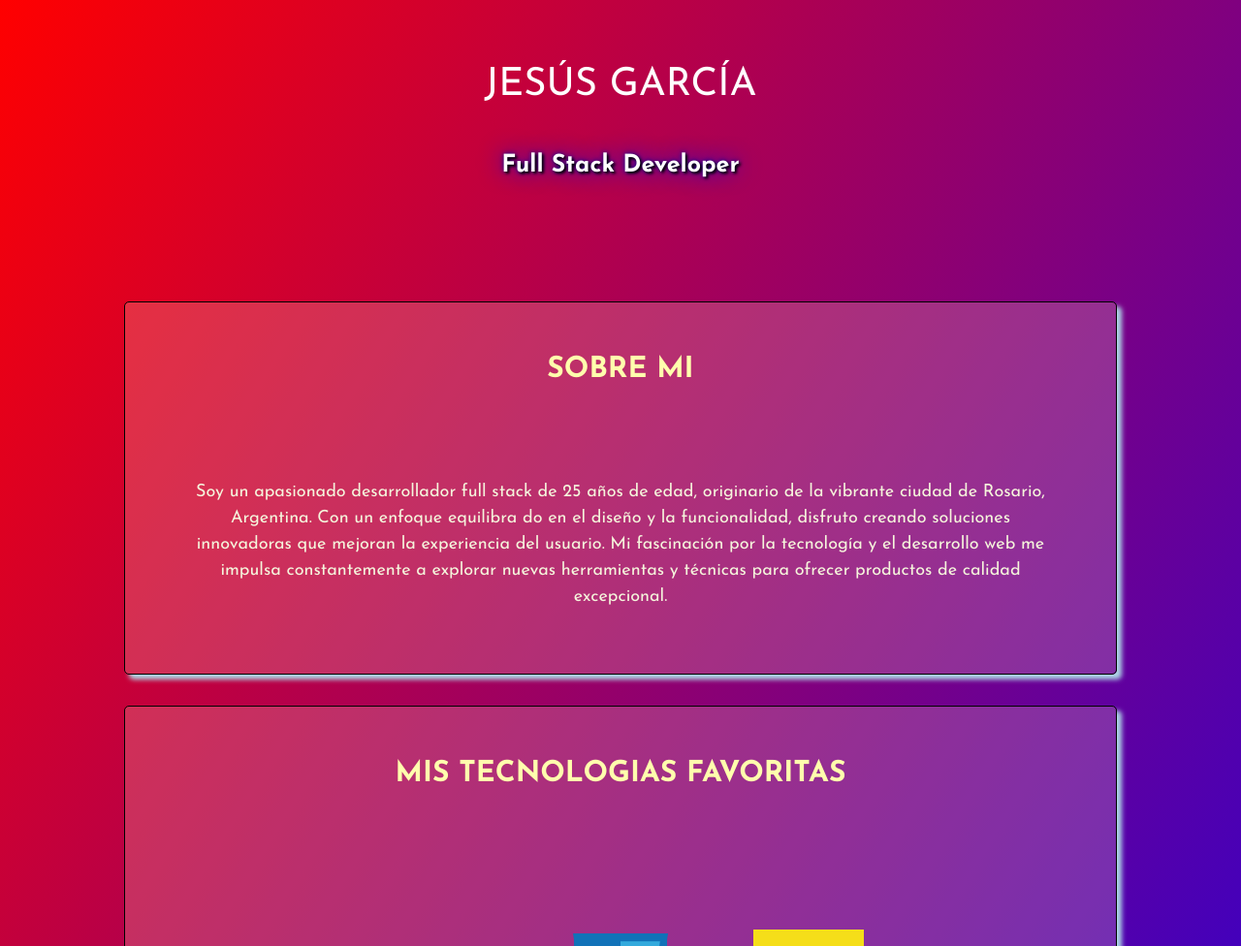
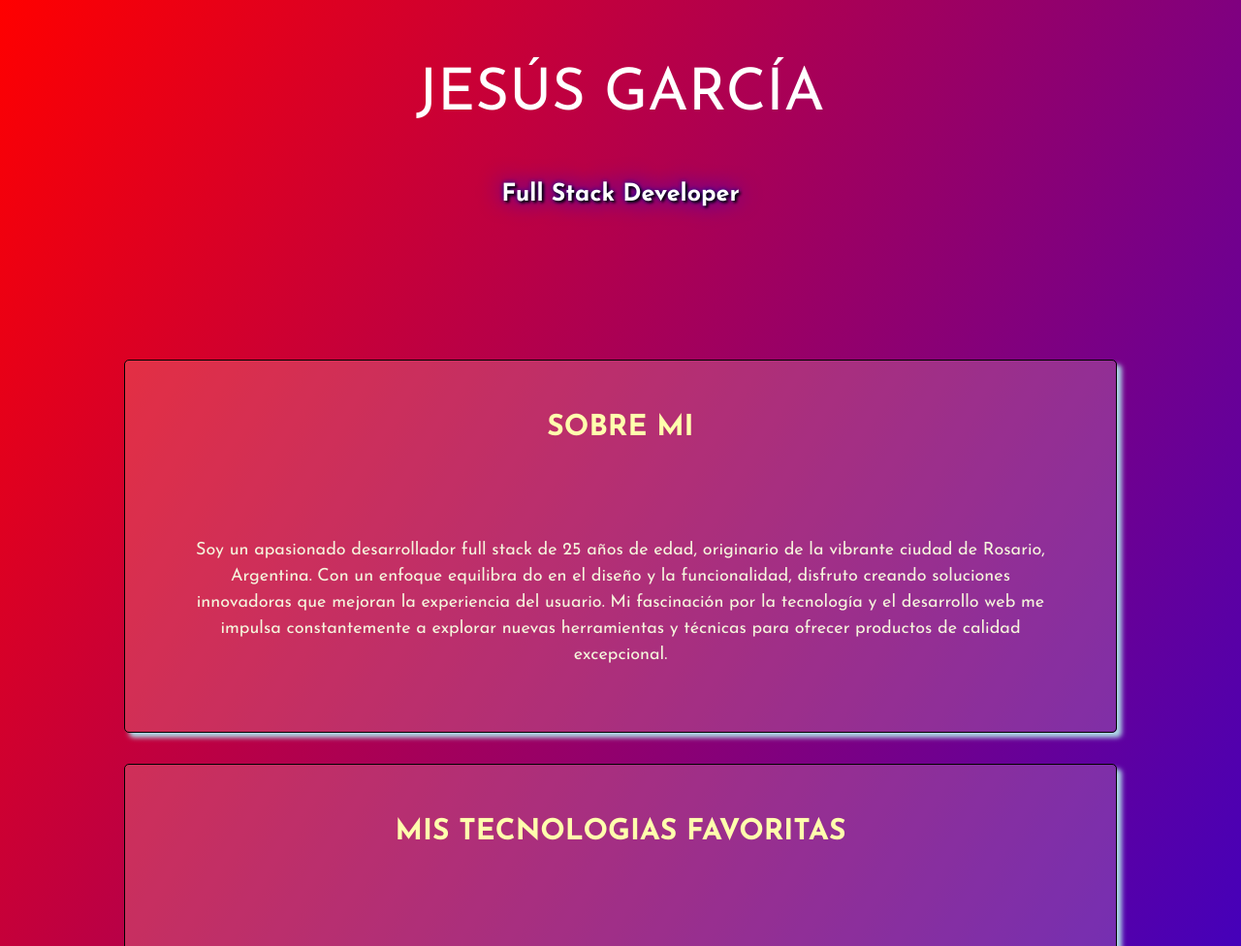
Before and after one commit to JAJesusGarcia/Primer-Pagina-Web-con-JS, a plain HTML site: page index.html in a window 1280 px wide. Shown: the top 976 px of the page at 97% size. Drawn offline with Linux system fonts and the light colour scheme.

Commit message:
Flotar subtitulo

```diff
--- a/styles/styles.css
+++ b/styles/styles.css
@@ -93,7 +93,7 @@ body {
 
 
 #miNombre {
-    font-size: 40px;
+    font-size: 60px;
     color: white;
     margin: auto;
 }
@@ -110,14 +110,14 @@ body {
 
 #subtitulo {
     font-size: 25px;
-    margin-top: 2em;
+    margin-top: 90px;
     color: white;
     text-shadow: 2px 2px 3px black, 0 0 25px blue, 0 0 5px darkblue;
     font-weight: bold;
-    /* animation: flotar 2s ease infinite; */
+    animation: flotar 2s ease infinite;
 }
 
-/* @keyframes flotar {
+@keyframes flotar {
     0% {
       transform: translateY(0);
     }
@@ -127,7 +127,7 @@ body {
     100% {
       transform: translateY(0);
     }
-  } */
+  }
 
 
 
```
